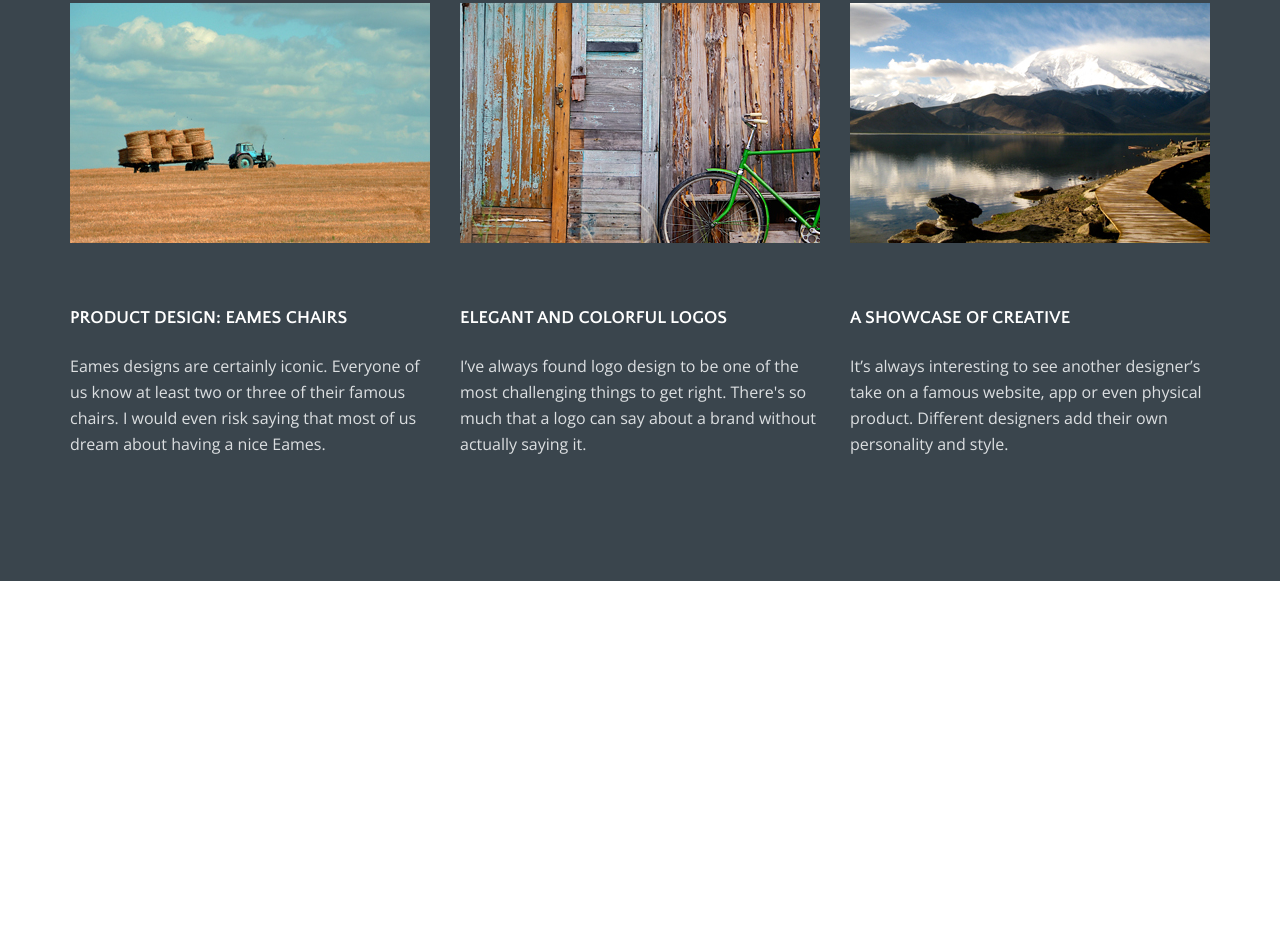
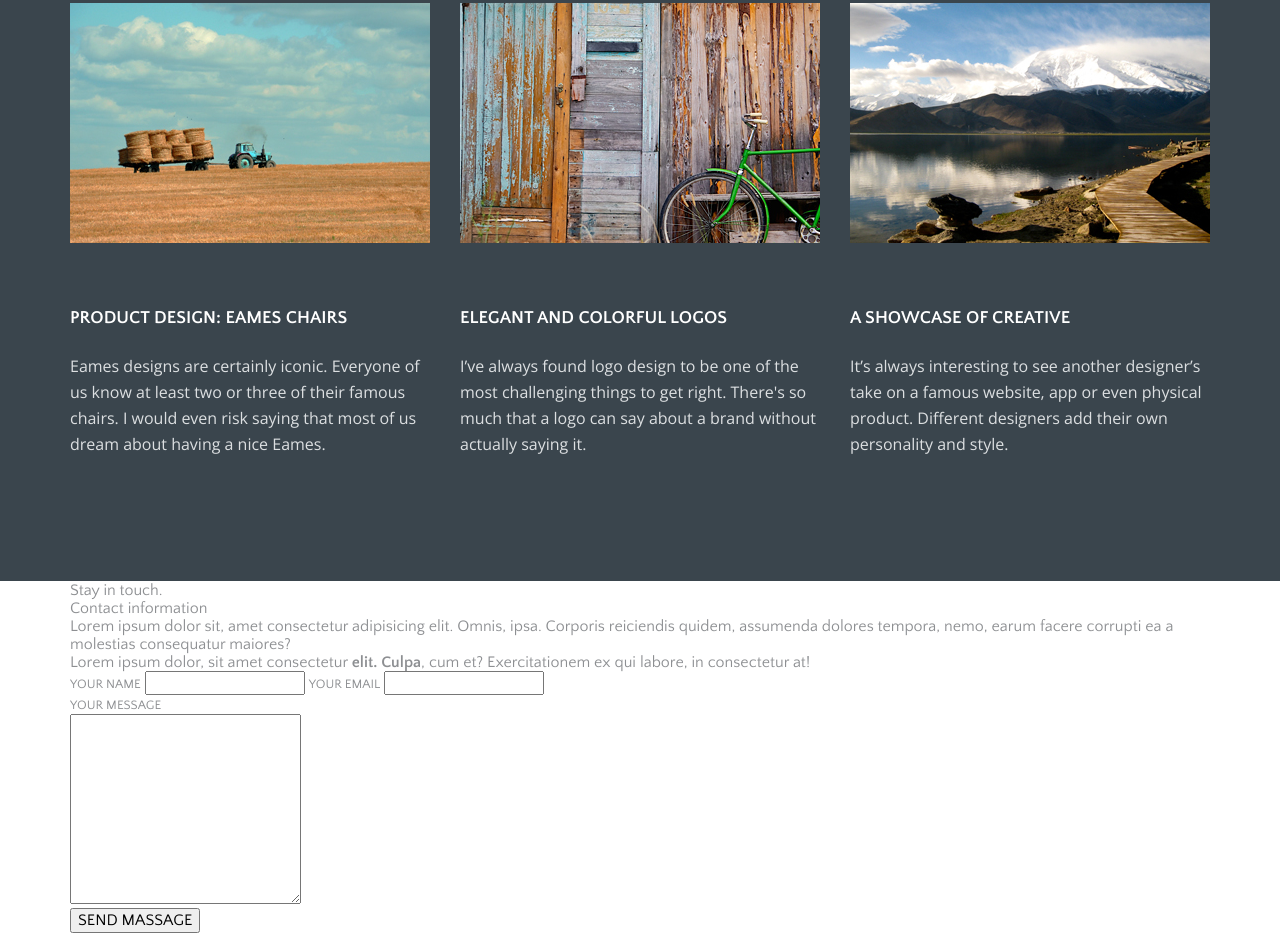
Before and after one commit to Sergeityshchenko/Modest, a plain HTML site: page index.html in a window 1280 px wide. Shown: the part 4124-5057 px from the top of the page. Before the commit the page ends 4705 px from the top, so only its background shows below. Drawn offline with nearby package versions, Linux system fonts and the light colour scheme.

Commit message:
Added 'Contact' section

```diff
--- a/index.html
+++ b/index.html
@@ -397,6 +397,49 @@
   </div>
 </section>
 
+<section class="contact__section">
+  <div class="container">
+    <div class="contact__section__title">
+      Stay in touch.
+    </div>
+  </div>
+  <div class="contact__section__map"></div>
+  <div class="container">
+    <div class="contact__form__area">
+      <div class="cotact__info">
+        <div class="contact__info__title">
+          Contact information
+        </div>
+        <div class="contact__info__description">
+          <div class="contact__info__description__item">
+             Lorem ipsum dolor sit, amet consectetur adipisicing elit. Omnis, ipsa. Corporis reiciendis quidem, assumenda dolores tempora, nemo, earum facere corrupti ea a molestias consequatur maiores?
+          </div>
+          <div class="contact__info__description__item">
+            Lorem ipsum dolor, sit amet consectetur <strong>elit. Culpa</strong>, cum et? Exercitationem ex qui labore, in consectetur at!
+          </div>
+        </div>
+      </div>
+      <div class="contact__form">
+        <form action="">
+          <label for="name">
+            <small>YOUR NAME</small>
+            <input type="text" id="name" name="name">
+          </label>
+          <label for="email">
+            <small>YOUR EMAIL</small>
+            <input type="email" name="email" id="email">
+          </label>
+          <div class="message">
+            <small>YOUR MESSAGE</small>
+            <br>
+            <textarea name="message" id="message" cols="30" rows="10"></textarea>
+          </div>
+          <button class="submit">SEND MASSAGE</button>
+        </form>
+      </div>
+    </div>
+  </div>
+</section>
 
 
 
```
